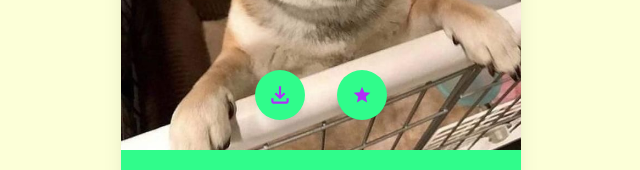
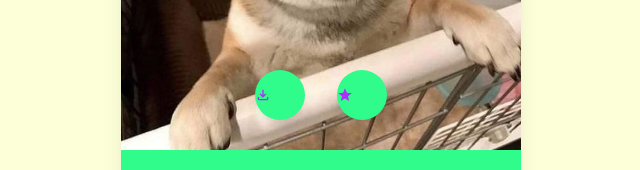
Before and after one commit to adejuniorr/pets-and-tips, a Next.js app in the folder pets-and-tips-project/: page / in a window 1280 px wide. Shown: the part 290-460 px from the top of the page, without its empty margins (319-959 px from the left). Built offline with nearby package versions, Linux system fonts and the light colour scheme; a web font is replaced by a local one.

Commit message:
:lipstick: :wrench: new IconButton component

```diff
--- /dev/null
+++ b/pets-and-tips-project/app/ui/IconButton.tsx
@@ -0,0 +1,32 @@
+type ButtonProps = {
+  icon: React.ReactNode;
+  isDownloadLink?: boolean;
+  downloadFileName?: string;
+  href?: string;
+};
+
+export const IconButton = ({
+  icon,
+  isDownloadLink = false,
+  downloadFileName,
+  href,
+}: ButtonProps) => {
+  const commonClasses =
+    "cursor-pointer rounded-[100%] bg-green-200 shadow-lg text-purple-800 w-[50px] h-[50px] flex items-center justify-center";
+
+  if (isDownloadLink && href && downloadFileName) {
+    return (
+      <a
+        href={href}
+        download={downloadFileName}
+        className={commonClasses + "text-[26px]"}
+        target="_blank"
+        rel="noopener noreferrer"
+      >
+        {icon}
+      </a>
+    );
+  }
+
+  return <button className={commonClasses + "text-[20px]"}>{icon}</button>;
+};
--- a/pets-and-tips-project/app/ui/drawers/PetsDrawer.tsx
+++ b/pets-and-tips-project/app/ui/drawers/PetsDrawer.tsx
@@ -4,6 +4,7 @@ import Image from "next/image";
 import { useState } from "react";
 import { MdOutlineFileDownload, MdStar } from "react-icons/md";
 import { PrimaryButton } from "../PrimaryButton";
+import { IconButton } from "../IconButton";
 
 interface PetsDrawerProps {
   initialImage: string;
@@ -63,17 +64,13 @@ export const PetsDrawer = ({
       </div>
       <div className="relative bottom-[80px] left-[100px] bg-white w-[200px] h-[0px]">
         <span className="flex items-center justify-center gap-8">
-          <a
-            about="_blank"
+          <IconButton
+            icon={<MdOutlineFileDownload />}
+            isDownloadLink
             href={imgUrl}
-            download={downloadFileName}
-            className="cursor-pointer rounded-[100%] bg-green-200 shadow-lg text-purple-800 text-[26px] w-[50px] h-[50px] flex items-center justify-center"
-          >
-            <MdOutlineFileDownload />
-          </a>
-          <button className="rounded-[100%] bg-green-200 shadow-lg text-purple-800 text-[20px] w-[50px] h-[50px] flex items-center justify-center">
-            <MdStar />
-          </button>
+            downloadFileName={downloadFileName}
+          />
+          <IconButton icon={<MdStar />} />
         </span>
       </div>
       <div className="bg-green-200 px-16 h-[150px] flex flex-col gap-4 items-center justify-center">
--- a/pets-and-tips-project/app/ui/drawers/RandomDogsDrawer.tsx
+++ b/pets-and-tips-project/app/ui/drawers/RandomDogsDrawer.tsx
@@ -7,7 +7,6 @@ export const RandomDogsDrawer = () => {
     <PetsDrawer
       initialImage="/images/dog01.jpg"
       fetchUrl="https://api.thedogapi.com/v1/images/search?api_key=live_qkt6a5gMfe6PKehDxRQb0m8vrcYDhigOI2i2ca82FrOrTGQkJ1tx1pbeZd6op18s"
-      //fetchUrl="https://dog.ceo/api/breeds/image/random"
       altText="É um doguinho"
       buttonText="Sortear Doguinho"
       downloadFileName="randomDog.jpg"
```
